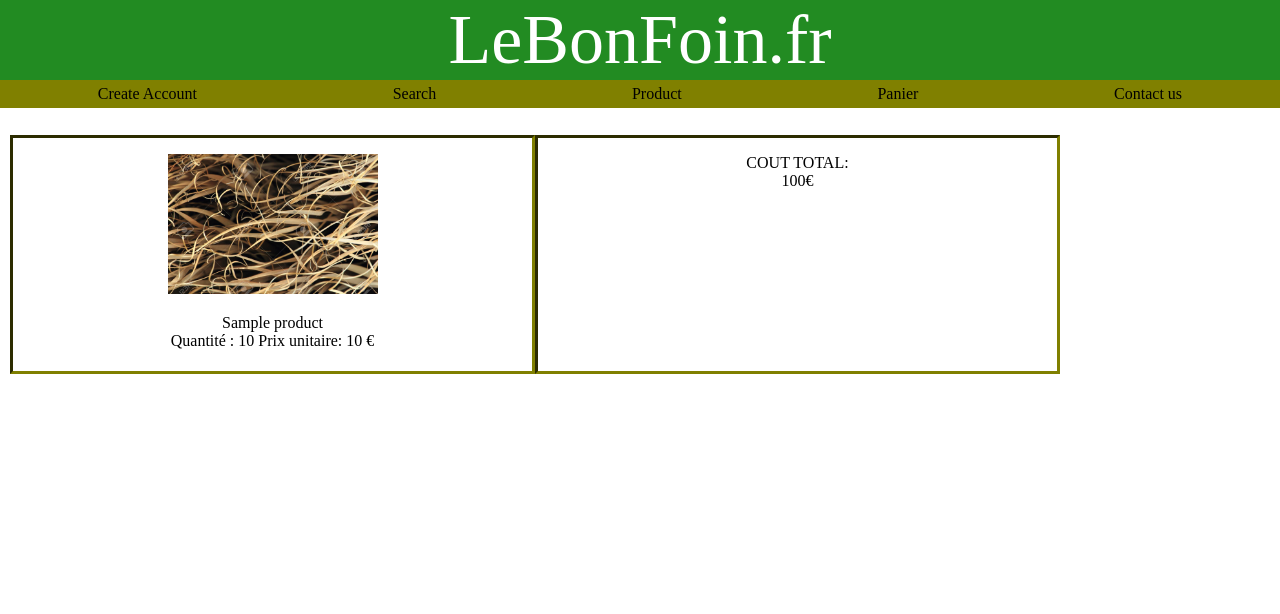
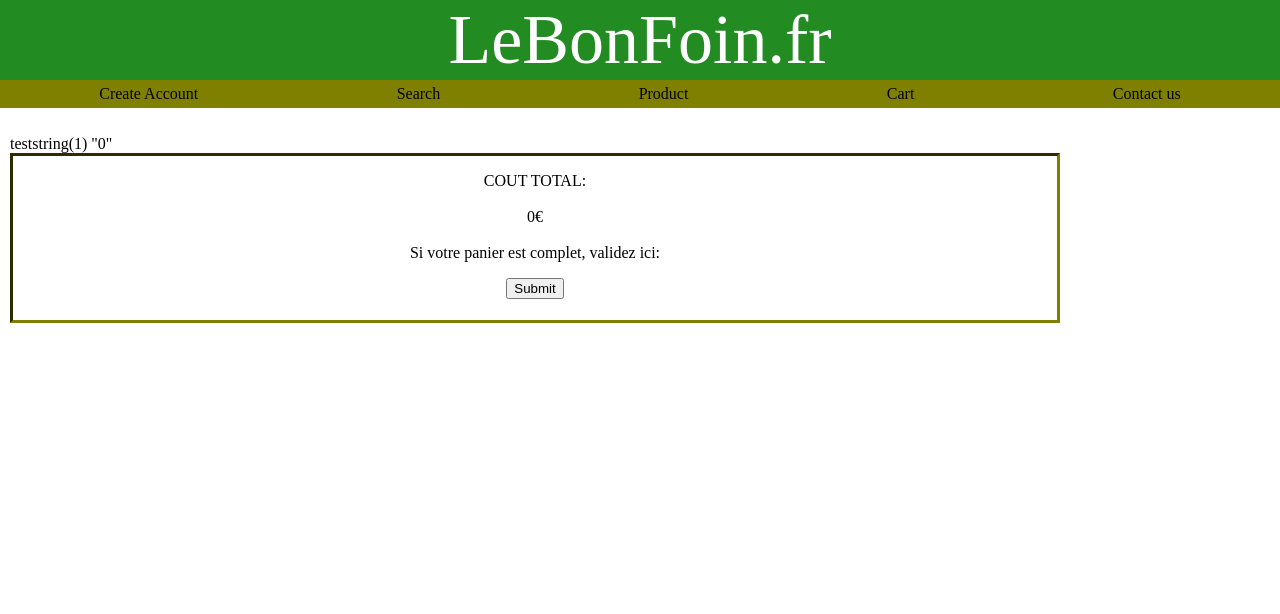
Before and after one commit to batzoo/LeBonFoin, a PHP site: page /ShoppingCart.php in a window 1280 px wide. Shown: the top 614 px of the page. Run offline with PHP 8.4, Linux system fonts and the light colour scheme; tables that the repository leaves empty or names only in its code hold one stand-in row (values such as "Sample post").

Commit message:
shoppingCartV2

```diff
--- a/ShoppingCart.php
+++ b/ShoppingCart.php
@@ -1,5 +1,5 @@
 <?php
-session_start()
+session_start();
 ?>
 <!DOCTYPE html>
 <html>
@@ -16,10 +16,34 @@ session_start()
 <body>
     <STYLE>A {text-decoration: none;} </STYLE>
     <section>
+
+
+        <?php
+        $reponse=$bdd->query('SELECT id FROM orders WHERE status="CART"');
+        $panierencours=$reponse->fetch();
+
+        if($panierencours!=0){
+            $NumOrder=$panierencours['id'];
+        }
+        else {
+            echo 'test';
+            //on va créer un nouveau panier car ils sont tous validés
+            $request1='INSERT INTO `orders` ( `user_id`, `type`, `status`, `amount`, `billing_adress_id`, `delivery_adress_id`) VALUES (:user_id,"ORDER","CART","0","5","6")';
+
+
+            $modification=$bdd->prepare($request1);
+            $modification->execute(array('user_id'=>3));/// TODO mettre lid user quand on gerera les users
+            $NumOrder=$bdd->lastInsertId();
+            var_dump($NumOrder);
+        }
+            ?>
+
             <div id="conteneur">
 
             <!--on regarde s'il y a une commande du produit 1-->
-        <p><?php $reponse=$bdd->query('SELECT quantity,unit_price FROM order_products WHERE product_id="1"');
+            <p><?php $reponse=$bdd->prepare('SELECT quantity,unit_price FROM order_products WHERE product_id="1"AND id=:recherche');
+                    $reponse->execute(array(
+                    'recherche'=>$NumOrder ));
                     $prix1=$reponse->fetch();
 
             if($prix1['quantity']!=0):?>
@@ -39,7 +63,9 @@ session_start()
             <?php endif?>
 
             <!--on regarde s'il y a une commande du produit 2-->
-        <p><?php $reponse=$bdd->query('SELECT quantity,unit_price FROM order_products WHERE product_id="2"');
+            <p><?php $reponse=$bdd->prepare('SELECT quantity,unit_price FROM order_products WHERE product_id="2"AND id=:recherche');
+                    $reponse->execute(array(
+                    'recherche'=>$NumOrder ));
                     $prix2=$reponse->fetch();
 
             if($prix2['quantity']!=0):?>
@@ -57,7 +83,9 @@ session_start()
             <?php endif ?>
 
              <!--on regarde s'il y a une commande du produit 3-->
-        <p><?php $reponse=$bdd->query('SELECT quantity,unit_price FROM order_products WHERE product_id="3"');
+            <p><?php $reponse=$bdd->prepare('SELECT quantity,unit_price FROM order_products WHERE product_id="3"AND id=:recherche');
+                    $reponse->execute(array(
+                    'recherche'=>$NumOrder ));
                     $prix3=$reponse->fetch();
 
             if($prix3['quantity']!=0):?>
@@ -79,13 +107,33 @@ session_start()
                 <?php
                 $total = $n=$prix1['quantity']*$prix1['unit_price']+$prix2['quantity']*$prix2['unit_price']+$prix3['quantity']*$prix3['unit_price'];
                 echo 'COUT TOTAL: ';?>
-            <br/>
+                <br/><br/>
                 <?php
                 echo $total,'€' ;?>
+                <br/><br/>
+                <?php
+                echo 'Si votre panier est complet, validez ici:';?>
+                <br/>
+                <form action='ShoppingCart.php' method='POST'>
+                <input type='submit' name='validerCart'>
             </p>
             </div>
 
     </section>
+
+        <!--validation d'un panier et creation d'un nouveau-->
+        <?php
+        if (isset($_POST['validerCart'])==true):
+            //on passe le panier precedent en mode BILLED (=validé)
+            $requet='UPDATE orders set status="BILLED" WHERE id=:recherche';
+            $modification=$bdd->prepare($requet);
+            $modification->execute(array('recherche'=>$NumOrder));
+            echo 'Panier validé';
+            $_POST['validerCart']==false;
+        endif
+        ?>
+    <!-- PB quand il cree une nouvelle commande, il valide directement avec la fonction toute en bas -->
+
     <?php include "footer.php";?>
 </body>
 </html>
--- a/header.php
+++ b/header.php
@@ -21,7 +21,7 @@
 			    	<a href="Tracteurs.php">Tracteurs</a>
 				</div>
 			</div>
-			<div class="menuCategory"><a href="ShoppingCart.php">Panier</a> </div>
+			<div class="menuCategory"><a href="ShoppingCart.php">Cart</a> </div>
 
 			<div class="menuCategory">
 			    <a href="contactUs.php">Contact us</a>
```
Lines whose indentation alone changed are shown as unchanged.
